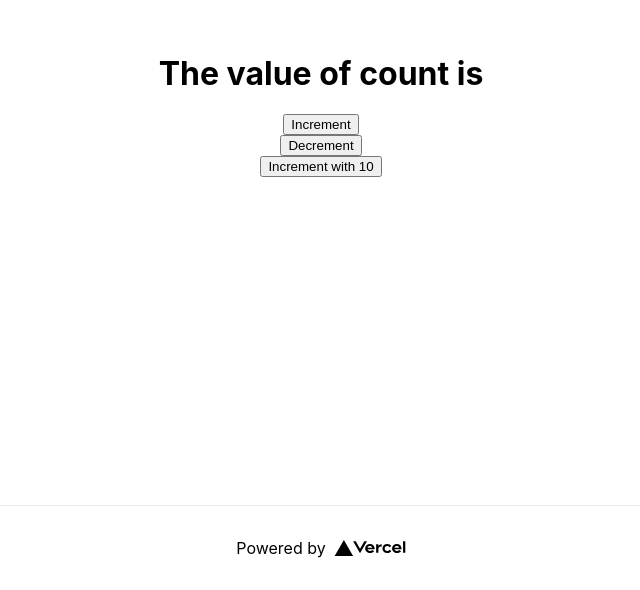
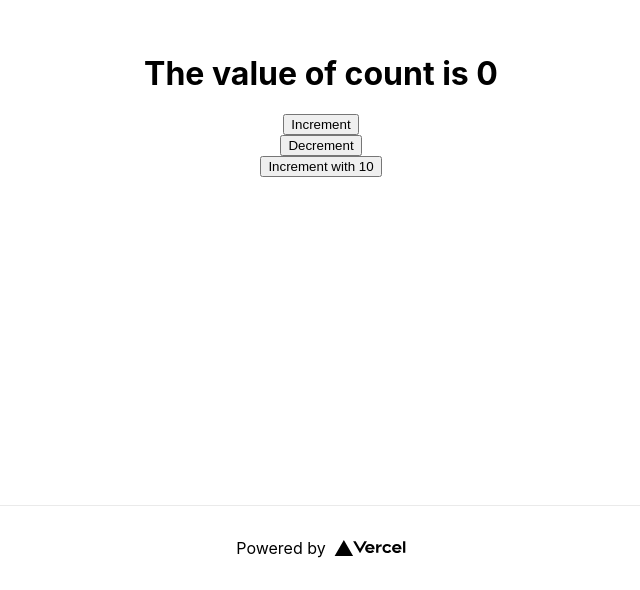
Before and after one commit to machariamarigi/duxre, a Next.js app: page / in a window 1280 px wide. Shown: the part 295-885 px from the top of the page, without its empty margins (319-959 px from the left). Built offline with nearby package versions, Linux system fonts and the light colour scheme.

Commit message:
change appication title

```diff
--- a/pages/index.tsx
+++ b/pages/index.tsx
@@ -12,14 +12,14 @@ import { RootState } from "../store/store";
 import styles from "../styles/Home.module.css";
 
 const Home: NextPage = () => {
-  const count = useSelector((state: RootState) => selectValue);
+  const count = useSelector(selectValue);
   const dispatch = useDispatch();
 
   return (
     <div className={styles.container}>
       <Head>
-        <title>Create Next App</title>
-        <meta name="description" content="Generated by create next app" />
+        <title>Duxre</title>
+        <meta name="description" content="Nextjs with redux" />
         <link rel="icon" href="/favicon.ico" />
       </Head>
 
```
